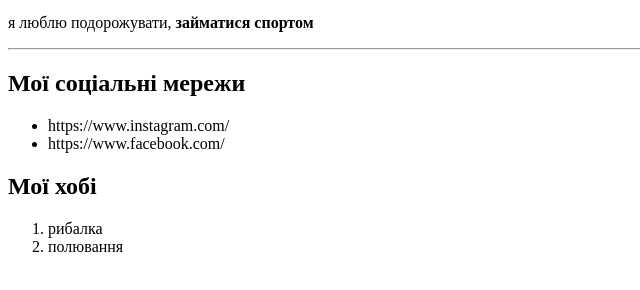
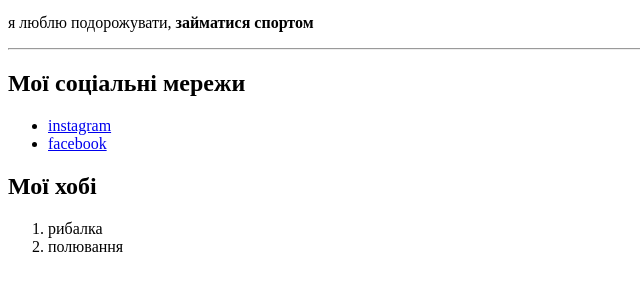
Before and after one commit to SVDotsenko/lessons, a plain HTML site: page index.html in a window 1280 px wide. Shown: the part 100-390 px from the top of the page, without its empty margins (0-640 px from the left). Drawn offline with Linux system fonts and the light colour scheme.

Commit message:
обробка посилань

```diff
--- a/index.html
+++ b/index.html
@@ -13,8 +13,8 @@
 
     <h2>Мої соціальні мережи</h2>
     <ul>
-        <li>https://www.instagram.com/</li>
-        <li>https://www.facebook.com/</li>
+        <li><a href="https://www.instagram.com/" target="_blank">instagram</a> </li>
+        <li><a href="https://www.facebook.com/" target="_blank">facebook</a> </li>
     </ul>
     <h2>Мої хобі</h2>
     <ol>
```
